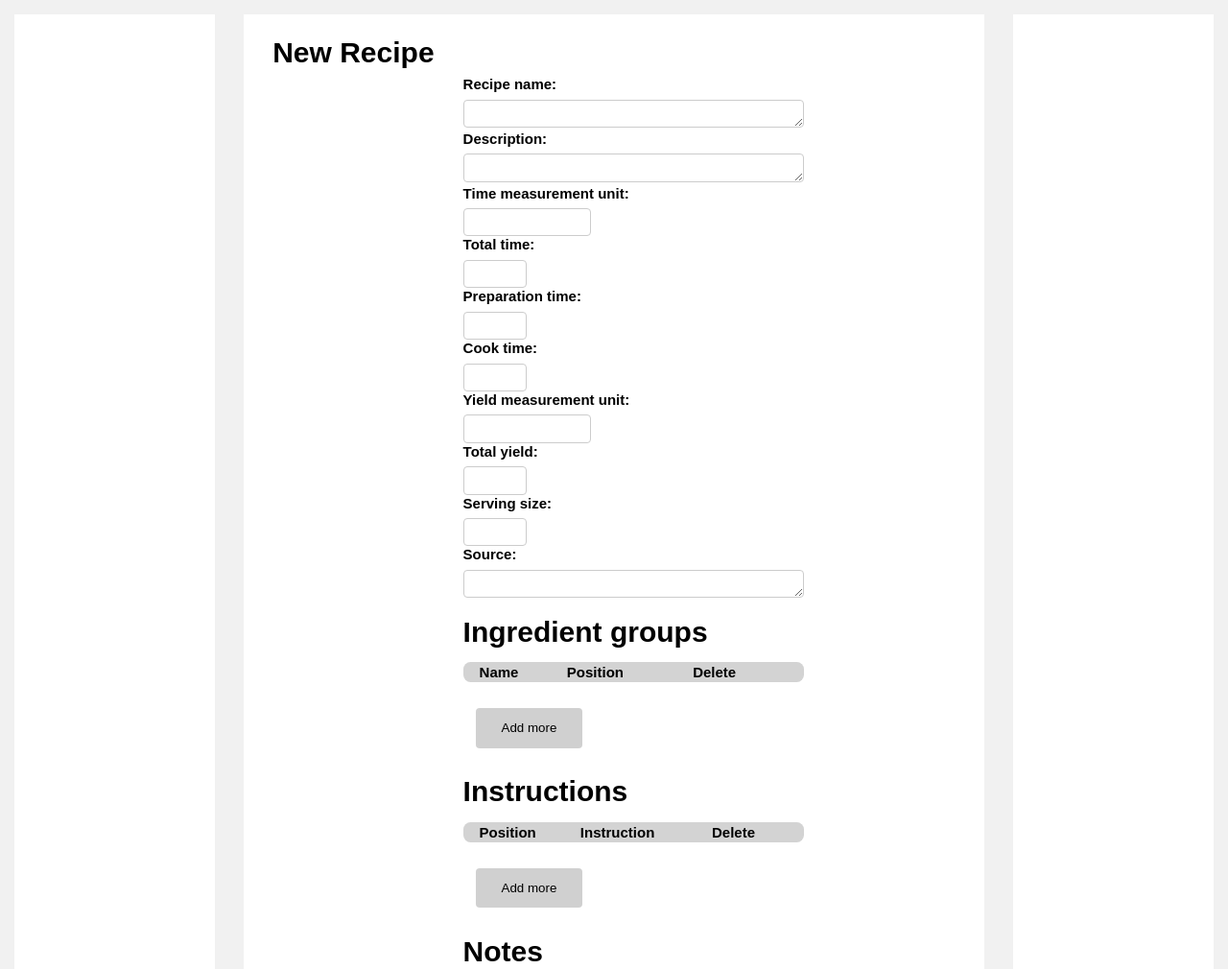
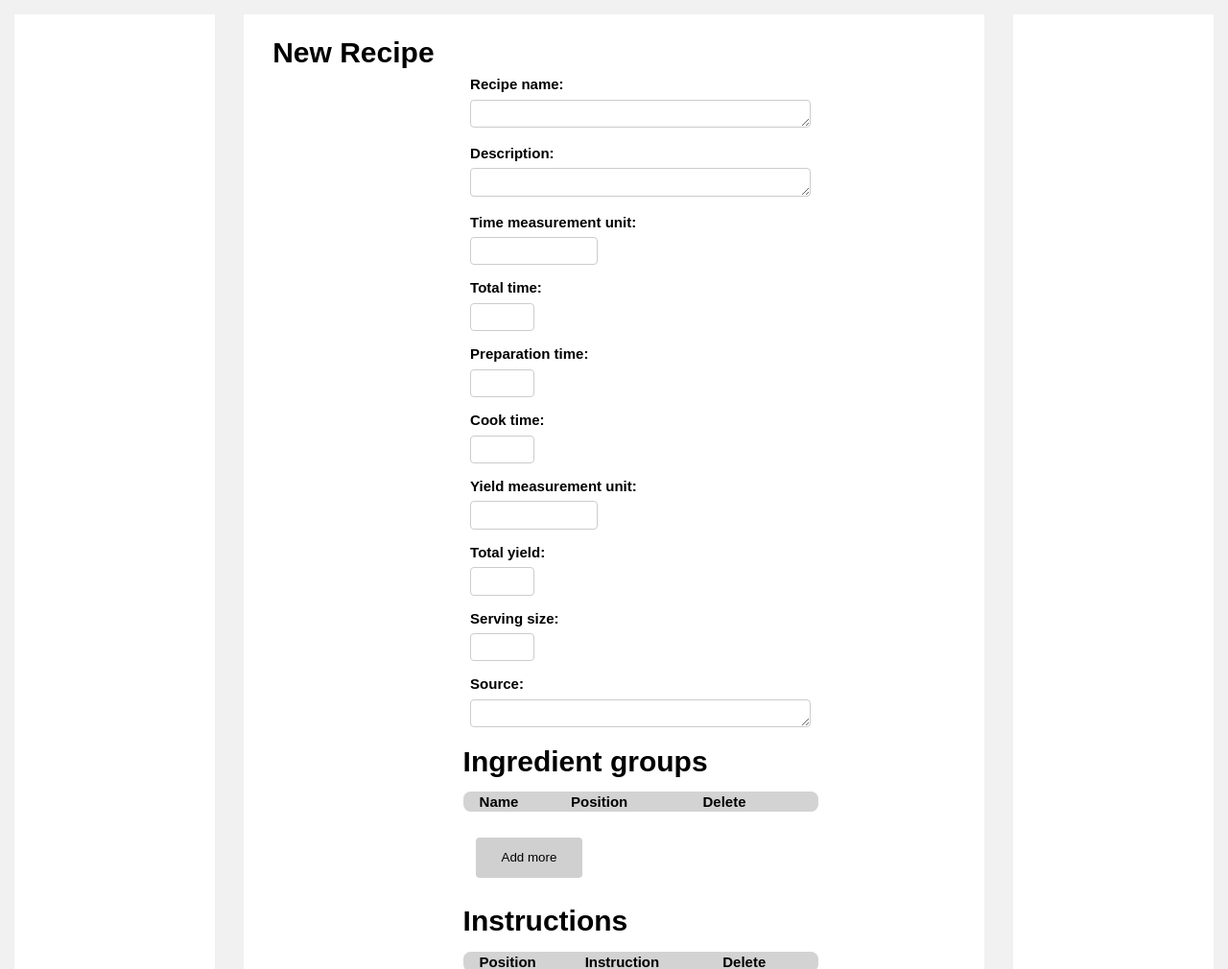
Before and after one commit to Chirurgus/cookbox, a Django app: page /create/ in a window 1280 px wide. Shown: the part 47-1057 px from the top of the page at 96% size. Run offline with Django 3.2, Linux system fonts and the light colour scheme; the visitor is signed in with stand-in values (Sample User, id 1).

Commit message:
Minor css changes

```diff
--- a/cookbox_webui/static/cookbox_webui/css/style.css
+++ b/cookbox_webui/static/cookbox_webui/css/style.css
@@ -106,6 +106,10 @@ nav {
     padding: 0em;
 }
 
+p {
+    margin: 1em 0.5em;
+}
+
 main a {
     display: inline;
 }
@@ -127,6 +131,7 @@ button {
     border: none;
 }
 
+
 a {
     display: block;
 
@@ -142,6 +147,10 @@ table {
     width: 100%;
     border-radius: 0.5em;
     padding: 0em 1em 0em 1em;
+}
+
+li {
+    padding: 0.25em;
 }
 
 input, textarea {
```
